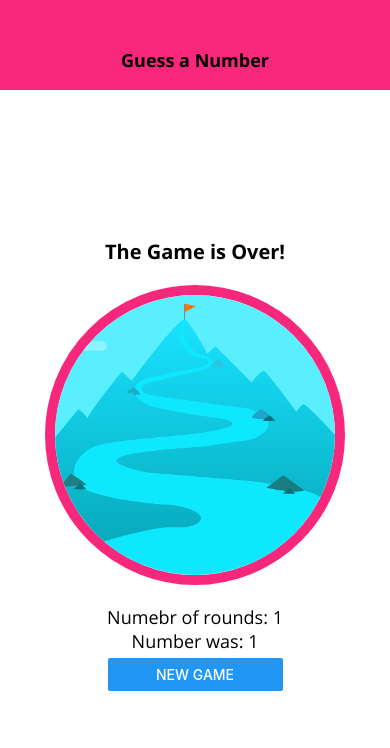
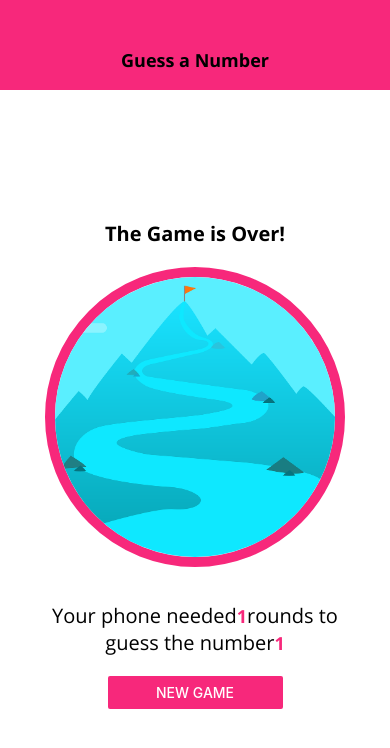
Before and after one commit to jjsebastianfuertes/guess-number-react-native, a React Native app: screen / in a window 390 px wide. Shown: the top 748 px of the page. Built offline with nearby package versions, Linux system fonts and the light colour scheme.

Commit message:
Add: styles GameOverScreen;

```diff
--- a/components/ButtonStyle.js
+++ b/components/ButtonStyle.js
@@ -1,5 +1,5 @@
 import React from 'react'
-import {View, StyleSheet, Button} from 'react-native';
+import {View, StyleSheet} from 'react-native';
 
 const ButtonStyle = (props) => {
     return  (
--- a/screens/GameOverScreen.js
+++ b/screens/GameOverScreen.js
@@ -1,5 +1,5 @@
 import React from "react";
-import { View, StyleSheet, Button, Image} from "react-native";
+import { View, StyleSheet, Text, Button, Image} from "react-native";
 import ButtonStyle from "../components/ButtonStyle";
 import PText from '../components/text/PText';
 import H1Text from "../components/text/H1Text";
@@ -16,10 +16,20 @@ const GameOverScreen = (props) => {
 					resizeMode="cover"
 				/>
 			</View>
-			<PText>Numebr of rounds: {props.roundsNumber}</PText>
-			<PText>Number was: {props.userNumber}</PText>
+			<View style={styles.resultTextContainer}>
+				<PText style={styles.resultText}>
+					Your phone needed
+					<PText style={styles.highlight}>{props.roundsNumber}</PText>
+					rounds to guess the number
+					<PText style={styles.highlight}>{props.userNumber}</PText>
+				</PText>
+			</View>
 			<ButtonStyle>
-				<Button title="New Game" onPress={props.onRestartgame}/>
+				<Button
+					title="New Game"
+					color={Colors.primary}
+					onPress={props.onRestartgame}
+				/>
 			</ButtonStyle>
 		</View>
 	);
@@ -43,6 +53,18 @@ const styles = StyleSheet.create({
 	image: {
 		width: '100%',
 		height: '100%',
+	},
+	resultTextContainer: {
+		width: '80%',
+		marginVertical: 15
+	},
+	resultText: {
+		textAlign: "center",
+		fontSize: 20
+	},
+	highlight: {
+		color: Colors.primary,
+		fontFamily: 'open-sans-bold'
 	}
 })
 
```
